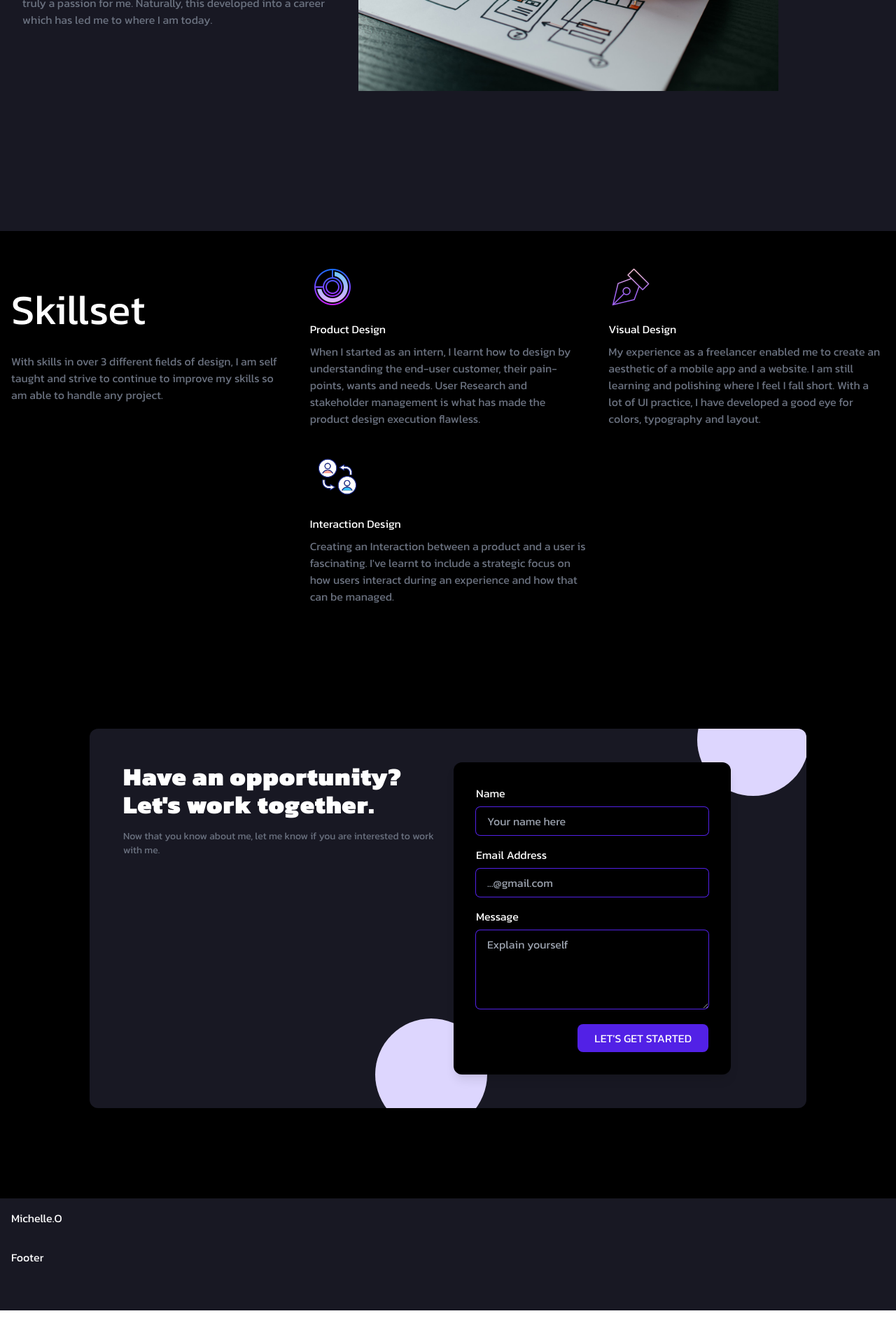
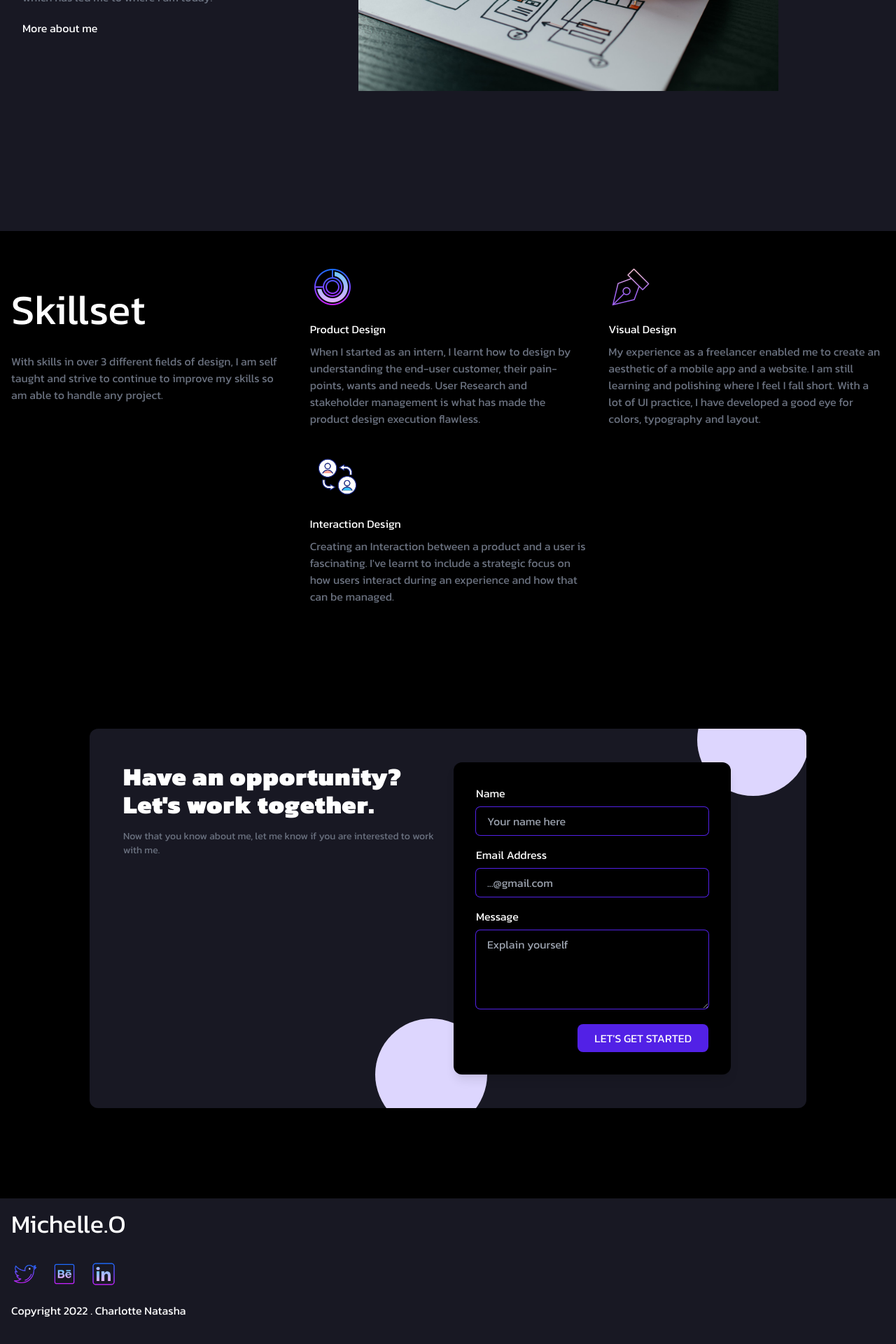
Before and after one commit to Charlotte-Natasha/Mitch-Journey, a React (Create React App) app: page / in a window 1280 px wide. Shown: the part 1770-3690 px from the top of the page at 70% size. Before the commit the page ends 3642 px from the top, so only its background shows below. Built offline with nearby package versions, Linux system fonts and the light colour scheme.

Commit message:
styled footer and added links

```diff
--- a/src/components/About.jsx
+++ b/src/components/About.jsx
@@ -3,12 +3,17 @@ import Book from '../images/about.jpeg'
 
 const About = () => {
     return (
-        <div className='bg-[#181823] h-screen flex flex-col md:flex-row md:items-center md:justify-between'>
+        <div className='bg-[#181823] h-screen flex flex-col md:flex-row md:items-center md:justify-between text-white'>
             <div className='p-8 pt-1'>
-                <h1 className='text-white text-4xl '>About Me</h1>
-                <p className='text-gray-500 max-w-md mt-4 md:flex-1'>Customers need great experiences with every interaction- that's where I come in. <br /> As a User Experience Designer, it's my job to provide exceptional services. I've been doing it for 2 years and have loved every minute of it. <br /> Problem Solving and coming up with profitable solutions is truly a passion for me. Naturally, this developed into a career which has led me to where I am today.</p>
+                <h1 className='text-4xl '>About Me</h1>
+                <p className='text-gray-500 max-w-md mt-4 md:flex-1 '>Customers need great experiences with every interaction- that's where I come in. <br /> As a User Experience Designer, it's my job to provide exceptional services. I've been doing it for 2 years and have loved every minute of it. <br /> Problem Solving and coming up with profitable solutions is truly a passion for me. Naturally, this developed into a career which has led me to where I am today.</p>
+
+                <div className='py-5'>
+                <p>More about me</p>
+                </div>
             </div>
-            <div className='md:flex-1 md:w-auto h-1/2'>
+
+            <div className='md:flex-1 md:w-auto h-1/2 object-cover'>
             <img src={Book} alt="my profile" className='h-[100%]'/>
             </div>
         </div>
--- a/src/components/Footer.jsx
+++ b/src/components/Footer.jsx
@@ -1,19 +1,35 @@
 import React from 'react'
+import Tweet from '../images/twitter.png'
+import Behance from '../images/behance.png'
+import Linked from '../images/linked.png'
 
 const Footer = () => {
     return (
-        <div className='h-40 w-full bg-[#181823] text-white p-4'>
+        <div className='h-50 w-full bg-[#181823] text-white p-4'>
             <div className='items-center justify-center md:flex md:justify-between'>
                 <div className='flex flex-col justify-between space-y-8'>
-                    <div>
+                    <div className='text-4xl'>
                         <h1>Michelle.O</h1>
                     </div>
-                    <div>
+                    <div className='flex space-x-4 text-lg'>
+                        <a href="https://twitter.com/Michelle_Okello" target='blank'>
+                            <img src={Tweet} alt="icon" className='w-10 h-10' />
+                        </a>
+                        <a href="https://www.behance.net/Michelle_Okello?tracking_source=search_users|michelle_okello" target='blank'>
+                            <img src={Behance} alt="icon" className='w-10 h-10' />
+                        </a>
+                        <a href="https://www.linkedin.com/in/michelle-okello-954920145/" target='blank'>
+                            <img src={Linked} alt="icon" className='w-10 h-10' />
+                        </a>
+                    </div>
 
-                    </div>
                 </div>
+
             </div>
-            Footer
+            <div className='py-5'>
+                <p> Copyright 2022 . <a href="https://github.com/Charlotte-Natasha/Mitch-Journey" target='blank'> Charlotte Natasha</a></p>
+            </div>
+
         </div>
     )
 }
```
Also changed, not shown: src/images/behance.png (added), src/images/linked.png (added).
